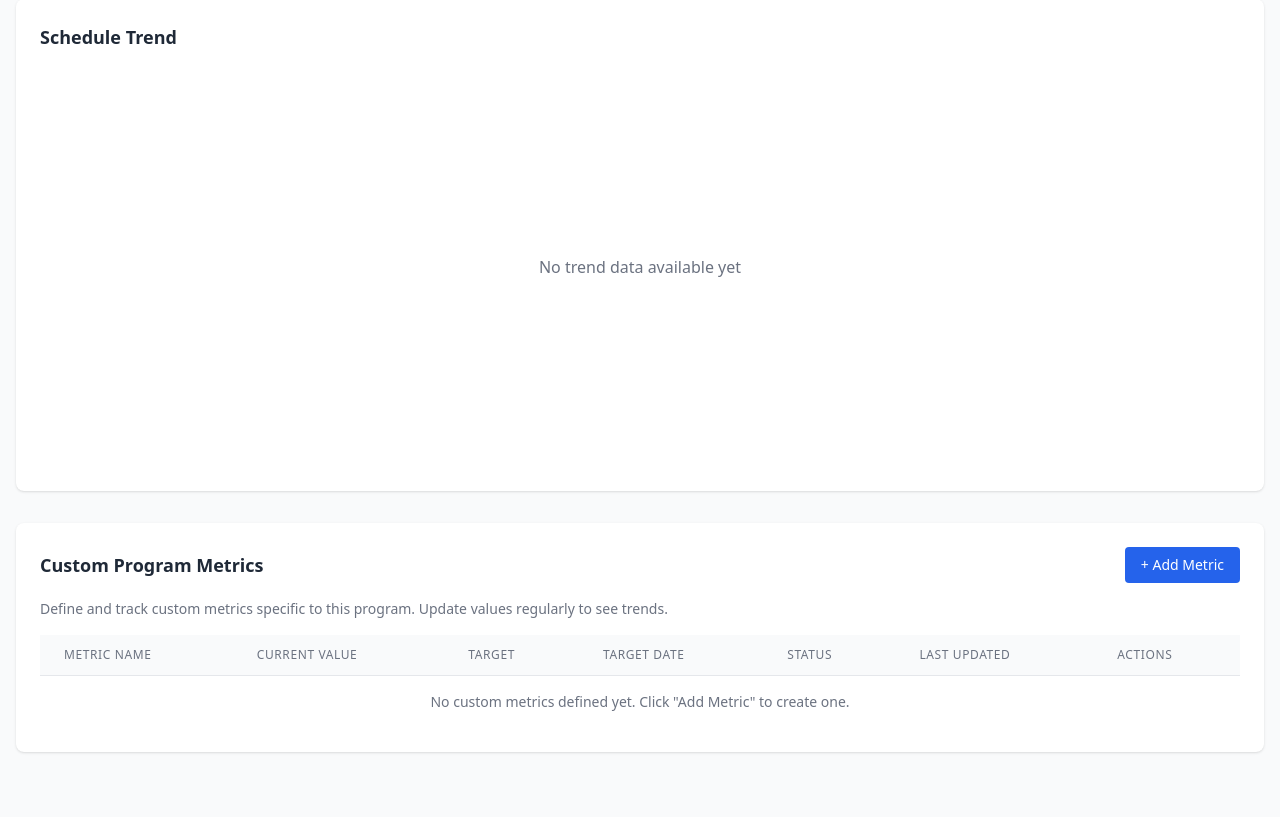
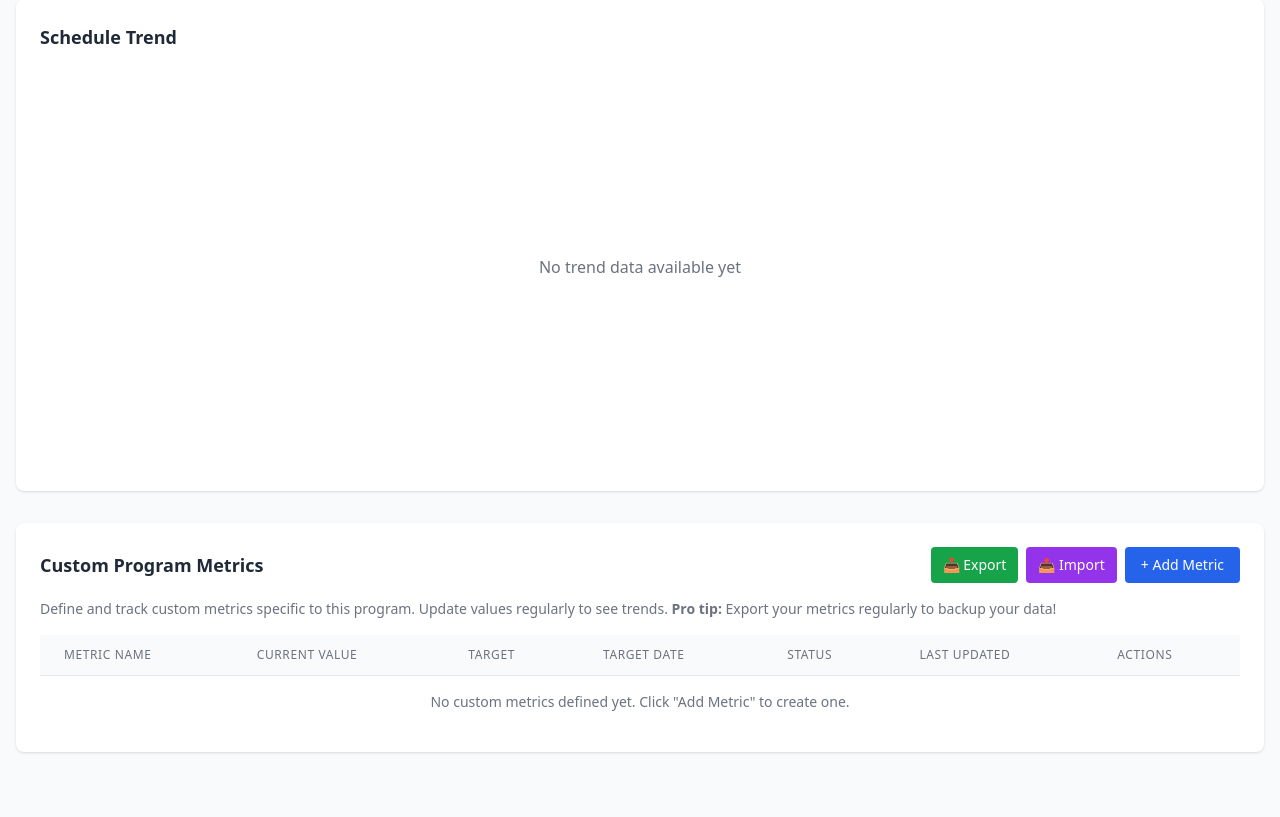
Before and after one commit to James-M-Fleming-985/systems3-project-reporter, a Python web app: template templates/metrics.html in a window 1280 px wide. Shown: the part 925-1742 px from the top of the page. Run offline with Jinja, Linux system fonts and the light colour scheme; the template is opened without the code that fills it: most values are stand-ins (such as "Sample title", 1, 10 or a date in 2020); some libraries are stand-ins or nearby versions.

Commit message:
Add export/import and enhanced debugging for custom metrics
- Export metrics to JSON file for backup
- Import metrics from JSON file
- Show ALL localStorage keys in console for debugging
- Better error messages when no metrics found
- Prevent future data loss with backup feature

```diff
--- a/templates/metrics.html
+++ b/templates/metrics.html
@@ -131,11 +131,19 @@
     <div class="bg-white rounded-lg shadow p-6">
         <div class="flex items-center justify-between mb-4">
             <h3 class="text-lg font-bold text-gray-800">Custom Program Metrics</h3>
-            <button id="addMetricBtn" class="px-4 py-2 bg-blue-600 text-white rounded hover:bg-blue-700 transition text-sm">
-                + Add Metric
-            </button>
+            <div class="flex space-x-2">
+                <button id="exportMetricsBtn" class="px-3 py-2 bg-green-600 text-white rounded hover:bg-green-700 transition text-sm">
+                    📥 Export
+                </button>
+                <button id="importMetricsBtn" class="px-3 py-2 bg-purple-600 text-white rounded hover:bg-purple-700 transition text-sm">
+                    📤 Import
+                </button>
+                <button id="addMetricBtn" class="px-4 py-2 bg-blue-600 text-white rounded hover:bg-blue-700 transition text-sm">
+                    + Add Metric
+                </button>
+            </div>
         </div>
-        <p class="text-gray-500 text-sm mb-4">Define and track custom metrics specific to this program. Update values regularly to see trends.</p>
+        <p class="text-gray-500 text-sm mb-4">Define and track custom metrics specific to this program. Update values regularly to see trends. <strong>Pro tip:</strong> Export your metrics regularly to backup your data!</p>
 
         <div class="overflow-x-auto">
             <table class="min-w-full divide-y divide-gray-200">
@@ -568,6 +576,13 @@ function loadCustomMetrics() {
         return;
     }
 
+    // Debug: List ALL localStorage keys first
+    console.log('🔍 ALL localStorage keys:');
+    for (let i = 0; i < localStorage.length; i++) {
+        const key = localStorage.key(i);
+        console.log(`  - ${key}`);
+    }
+
     // Debug: List all localStorage keys that might contain custom metrics
     console.log('🔍 Checking all localStorage keys for custom metrics:');
     const allMetricKeys = [];
@@ -586,6 +601,16 @@ function loadCustomMetrics() {
                 }
             }
         }
+    }
+
+    if (allMetricKeys.length === 0) {
+        console.error('❌ NO customMetrics keys found in localStorage at all!');
+        console.error('💔 Your custom metrics data has been lost.');
+        console.error('💡 This can happen if:');
+        console.error('   1. Browser localStorage was cleared');
+        console.error('   2. Using incognito/private mode');
+        console.error('   3. Different browser than before');
+        console.error('   4. Browser updated and cleared data');
     }
 
     // Try to find metrics with multiple key variations
@@ -1052,6 +1077,8 @@ function deleteMetric(index) {
 // Modal controls
 function initializeModalControls() {
     const addMetricBtn = document.getElementById('addMetricBtn');
+    const exportMetricsBtn = document.getElementById('exportMetricsBtn');
+    const importMetricsBtn = document.getElementById('importMetricsBtn');
     const cancelMetricBtn = document.getElementById('cancelMetricBtn');
     const addMetricModal = document.getElementById('addMetricModal');
     const addMetricForm = document.getElementById('addMetricForm');
@@ -1062,6 +1089,74 @@ function initializeModalControls() {
 
     const trendChartModal = document.getElementById('trendChartModal');
     const closeTrendChartBtn = document.getElementById('closeTrendChartBtn');
+
+    // Export Metrics Button
+    if (exportMetricsBtn) {
+        exportMetricsBtn.addEventListener('click', function() {
+            if (customMetrics.length === 0) {
+                alert('No metrics to export!');
+                return;
+            }
+
+            const selectedProgram = localStorage.getItem('selectedProgram');
+            const exportData = {
+                program: selectedProgram,
+                exportDate: new Date().toISOString(),
+                metrics: customMetrics
+            };
+
+            const dataStr = JSON.stringify(exportData, null, 2);
+            const dataBlob = new Blob([dataStr], { type: 'application/json' });
+            const url = URL.createObjectURL(dataBlob);
+            const link = document.createElement('a');
+            link.href = url;
+            link.download = `metrics-${selectedProgram.replace(/[^a-z0-9]/gi, '_')}-${new Date().toISOString().split('T')[0]}.json`;
+            link.click();
+            URL.revokeObjectURL(url);
+
+            console.log('✅ Metrics exported successfully');
+        });
+    }
+
+    // Import Metrics Button
+    if (importMetricsBtn) {
+        importMetricsBtn.addEventListener('click', function() {
+            const input = document.createElement('input');
+            input.type = 'file';
+            input.accept = '.json';
+            input.onchange = function(e) {
+                const file = e.target.files[0];
+                if (!file) return;
+
+                const reader = new FileReader();
+                reader.onload = function(event) {
+                    try {
+                        const importedData = JSON.parse(event.target.result);
+
+                        if (!importedData.metrics || !Array.isArray(importedData.metrics)) {
+                            alert('Invalid metrics file format!');
+                            return;
+                        }
+
+                        const confirmMsg = `Import ${importedData.metrics.length} metrics from "${importedData.program}"?\n\nThis will ${customMetrics.length > 0 ? 'REPLACE' : 'add'} your current metrics.`;
+
+                        if (confirm(confirmMsg)) {
+                            customMetrics = importedData.metrics;
+                            saveCustomMetrics();
+                            renderCustomMetrics();
+                            console.log('✅ Metrics imported successfully');
+                            alert(`✅ Successfully imported ${customMetrics.length} metrics!`);
+                        }
+                    } catch (error) {
+                        console.error('Import error:', error);
+                        alert('Error importing metrics file. Please check the file format.');
+                    }
+                };
+                reader.readAsText(file);
+            };
+            input.click();
+        });
+    }
 
     // Add/Edit Metric Modal
     if (addMetricBtn) {
```
